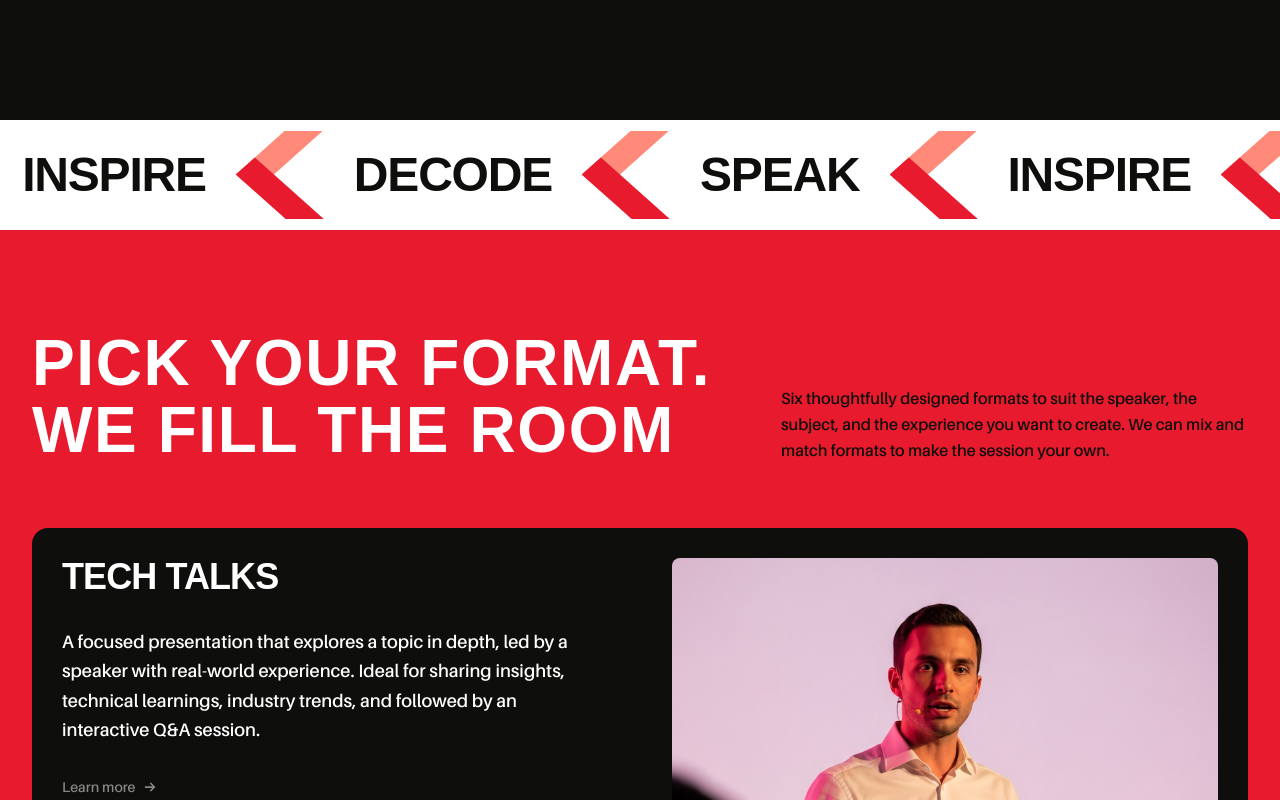
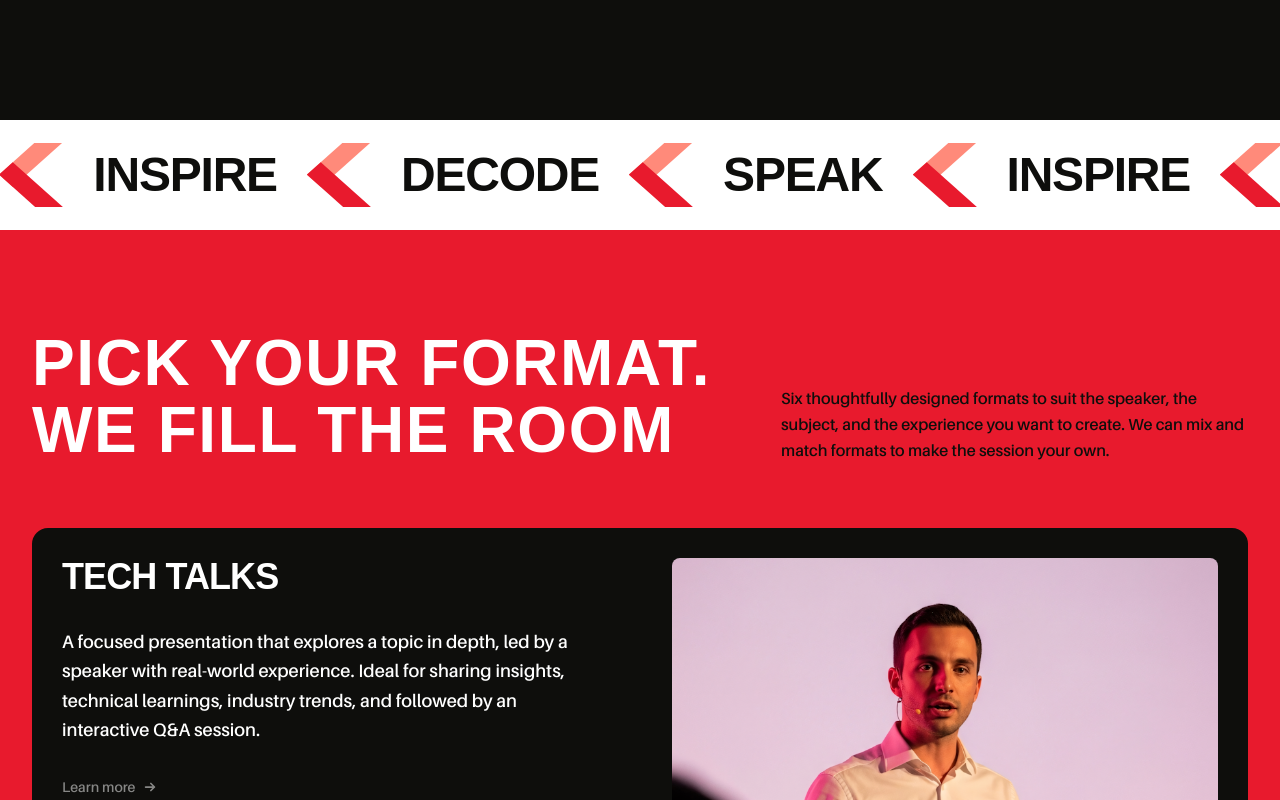
Before and after one commit to Malcolmd01/decoded, a Next.js app: page / in a window 1280 px wide. Shown: the part 1480-2280 px from the top of the page. Built offline with nearby package versions, Linux system fonts and the light colour scheme; a web font is replaced by a local one.

Commit message:
fix ticker

```diff
--- a/src/features/hero/Hero.tsx
+++ b/src/features/hero/Hero.tsx
@@ -52,10 +52,11 @@ export function Hero() {
             {heroContent.headline}
           </motion.h1>
           <motion.div {...fadeIn(BUTTON_DELAY)}>
+
             <a
             // href="https://forms.cloud.microsoft/e/YM7Wky1aAG"
-            href='/speaker-form'
-             target="_blank" rel="noopener noreferrer">
+            href="/speaker-form"
+            >
               <Button variant="light" aria-label={heroContent.cta}>
                 {heroContent.cta}
               </Button>
--- a/src/features/ticker/Ticker.tsx
+++ b/src/features/ticker/Ticker.tsx
@@ -12,7 +12,7 @@ function TickerContent() {
           <span className="font-headline text-[48px] font-semibold tracking-tight text-black uppercase">
             {word}
           </span>
-          <Image src="/red-logo.svg" alt="" aria-hidden width={72} height={72} className="block shrink-0 size-[72px] md:size-[88px]" />
+          <Image src="/red-logo.svg" alt="" aria-hidden width={72} height={72} className="block shrink-0 size-[72px] md:size-[64px]" />
         </Fragment>
       ))}
     </div>
@@ -27,8 +27,8 @@ export function Ticker() {
     >
       <motion.div
         className="flex w-max"
-        // Animate -50% to cycle 2 out of the 4 track elements smoothly
-        animate={{ x: ["0%", "-50%"] }}
+        // 3 copies — move exactly one copy width (1/3 of total track) for a seamless loop
+        animate={{ x: ["0%", "-33.33%"] }}
         transition={{
           repeat: Infinity,
           ease: "linear",
```
